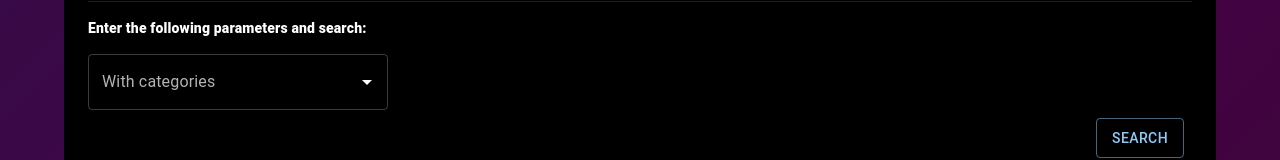
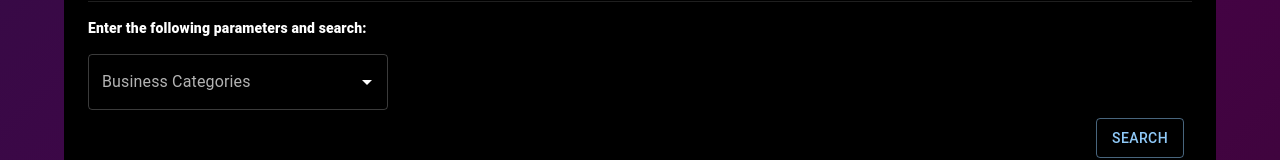
Before and after one commit to shaunwang1350/livabilityDB, a React (Create React App) app in the folder client/: page /rankings in a window 1280 px wide. Shown: the part 215-375 px from the top of the page. Built offline with nearby package versions, Linux system fonts and the light colour scheme; no server answers.

Commit message:
Adding UI for rankings page

```diff
--- a/client/src/pages/ParametersSearchPage.js
+++ b/client/src/pages/ParametersSearchPage.js
@@ -54,7 +54,6 @@ export default function ParametersSearchPage() {
       <Box mt={10} mb={3} p={3} sx={{ background: 'black', borderRadius: '16px'}} >
         <h2>Search for Zip Codes based on Livability Parameters</h2>
         <p>Enter the following parameters and search:</p>
-        <TextField id="outlined-basic" label="Zipcode" variant="outlined" required inputProps={{maxLength: 5}} onChange={(e) => setZipcode(e.target.value)}/>
 
         <Box m={1} display="flex" justifyContent="flex-end" alignItems="flex-end">
           <Button variant="outlined" onClick={() => search() } sx={{ height: 40 }}> Search </Button>
--- a/client/src/pages/RankingsPage.js
+++ b/client/src/pages/RankingsPage.js
@@ -1,31 +1,18 @@
-import { useEffect, useState } from 'react';
-import { Container, TextField, Box, Button, Autocomplete, Typography, Divider } from '@mui/material';
+import { useEffect, useState} from 'react';
+import { Container, TextField, Box, Button, Autocomplete, Typography, Divider} from '@mui/material';
+import { DataGrid } from '@mui/x-data-grid';
 const config = require('../config.json');
 
 export default function RankingsPage() {
 
   const [allCategories, setAllCategories] = useState([]);
-  const [category, setCategory] = useState(null);
+  const [category, setCategory] = useState();
   const [zipBusinessInfo, setZipBusinessInfo] = useState(null);
 
-
-  const top100Films = [
-    { title: 'The Shawshank Redemption', year: 1994 },
-    { title: 'The Godfather', year: 1972 },
-    { title: 'The Godfather: Part II', year: 1974 },
-    { title: 'The Dark Knight', year: 2008 },
-    { title: '12 Angry Men', year: 1957 },
-    { title: "Schindler's List", year: 1993 },
-    { title: 'Pulp Fiction', year: 1994 }
-  ]
-
-  const options = top100Films.map((option) => {
-    const firstLetter = option.title[0].toUpperCase();
-    return {
-      firstLetter: /[0-9]/.test(firstLetter) ? '0-9' : firstLetter,
-      ...option,
-    };
-  });
+  const defaultProps = {
+    options: allCategories,
+    getOptionLabel: (option) => option.name,
+  };
 
   useEffect(() => {
     fetch(`http://${config.server_host}:${config.server_port}/business_category`)
@@ -33,13 +20,20 @@ export default function RankingsPage() {
       .then(resJson => setAllCategories(resJson));
   }, []);
 
+  const columns = [
+    { field: 'zipcode', headerName: 'Zipcode', width: 220 },
+    { field: 'state', headerName: 'State', width: 200 },
+    { field: 'city', headerName: 'City', width: 450 },
+    { field: 'num_business', headerName: '# of Businesses', width: 100 },
+    { field: 'avg_review_star', headerName: 'Avg Star Reviews', width: 100 }
+  ]
 
   const searchTopBusinessZipcode = () => {
+    console.log(category);
     fetch(`http://${config.server_host}:${config.server_port}/top_business_zipcode/${category}`)
       .then(res => res.json())
-      .then(resJson => setZipBusinessInfo(resJson));
+      .then(resJson => setZipBusinessInfo(resJson), [category]);
 
-    console.log(category);
     console.log(zipBusinessInfo);
   };
 
@@ -51,18 +45,32 @@ export default function RankingsPage() {
         <Divider/>
         <Typography variant="body2" fontWeight={800} mb={2} mt={2} >Enter the following parameters and search:</Typography>
         <Autocomplete
-          id="grouped-demo"
-          options={options.sort((a, b) => -b.firstLetter.localeCompare(a.firstLetter))}
-          groupBy={(option) => option.firstLetter}
-          getOptionLabel={(option) => option.title}
+          {...defaultProps}
+          value = {category}
+          onInputChange={(event, newInputValue) => {
+            setCategory(newInputValue);
+            console.log(newInputValue);
+          }}
+          disablePortal
           sx={{ width: 300 }}
-          renderInput={(params) => <TextField {...params} label="With categories" />}
+          renderInput={(params) => <TextField {...params} label="Business Categories"/>}
         />
 
         <Box m={1} display="flex" justifyContent="flex-end" alignItems="flex-end">
           <Button variant="outlined" onClick={() => searchTopBusinessZipcode() } sx={{ height: 40 }}> Search </Button>
         </Box>
       </Box>
+
+      {zipBusinessInfo && <Box mt={3} mb={3} p={3} sx={{ background: 'black', borderRadius: '16px'}} >
+          <div style={{ height: 1000, width: '100%' }}>
+          <DataGrid
+            rows={zipBusinessInfo}
+            columns={columns}
+            paginationModel={{ page: 0, pageSize: 10 }}
+          />
+          </div>
+      </Box>}
+
     </Container>
   );
 };
```
